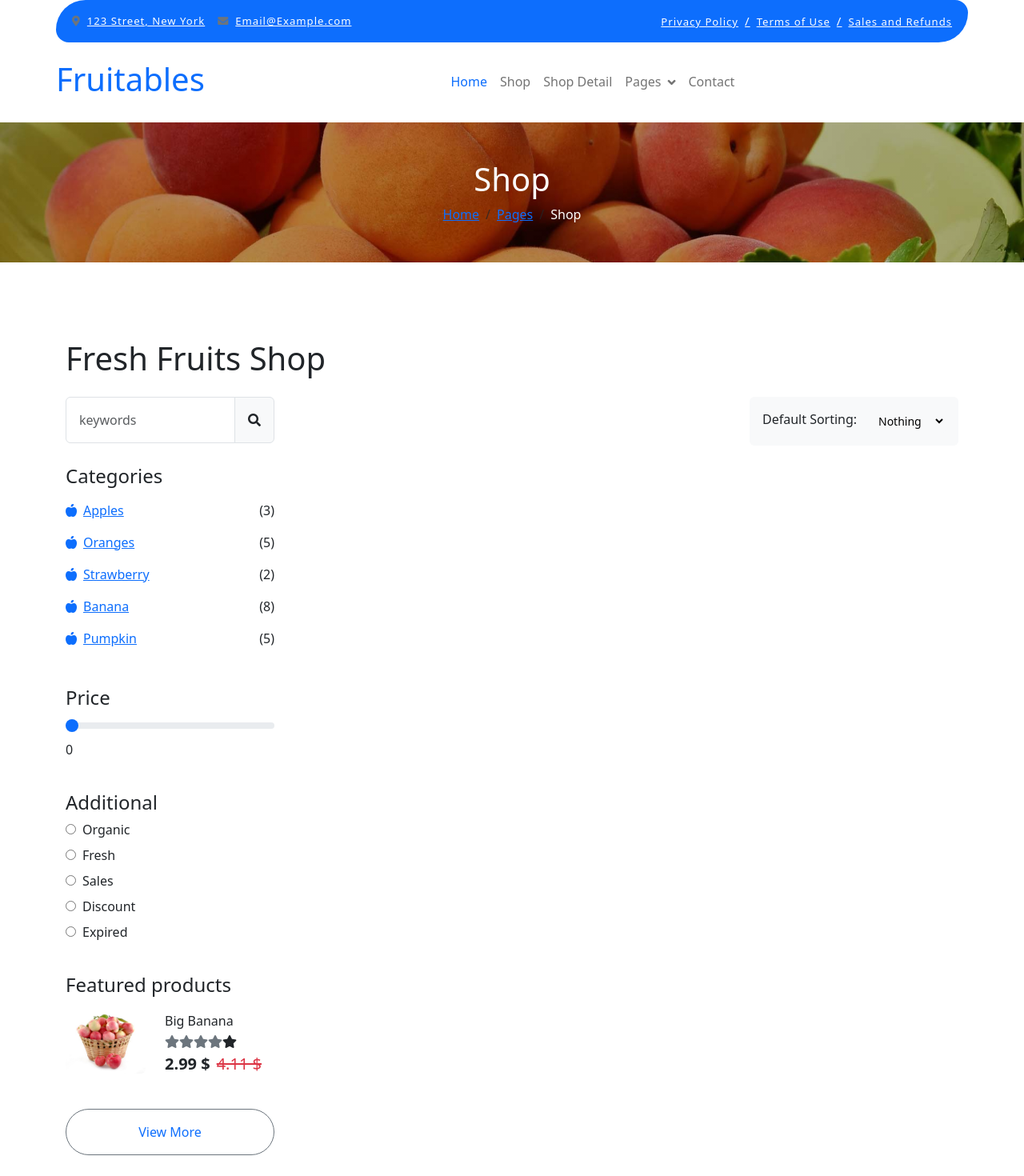
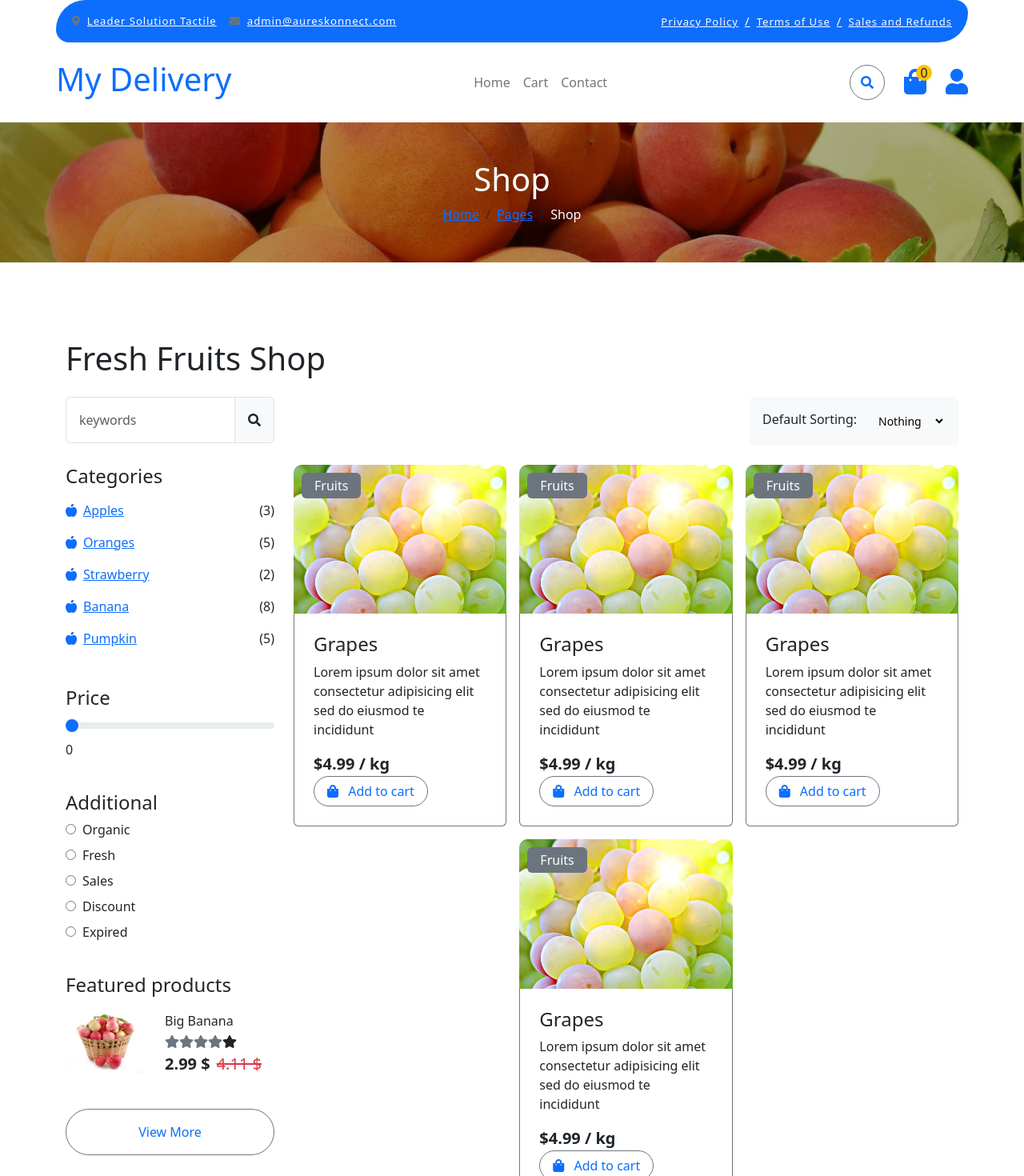
Before and after one commit to alimarzoug12/my-delivery, a React (Create React App) app: page /shop in a window 1280 px wide. Shown: the top 1470 px of the page at 80% size. Built offline with nearby package versions, Linux system fonts and the light colour scheme.

Commit message:
refactor: "some changes of the template"

```diff
--- a/src/components/Cart.tsx
+++ b/src/components/Cart.tsx
@@ -1,7 +1,8 @@
 // src/components/Cart.tsx
 import React from 'react';
 
-const Cart: React.FC = () => {
+export default function Cart(){
+
     return (
         <div className="container-fluid py-5">
             <div className="container py-5">
@@ -80,7 +81,7 @@ const Cart: React.FC = () => {
                                         <p className="mb-0">Flat rate: $3.00</p>
                                     </div>
                                 </div>
-                                <p className="mb-0 text-end">Shipping to Ukraine.</p>
+                                <p className="mb-0 text-end">Shipping to Tunisia.</p>
                             </div>
                             <div className="py-4 mb-4 border-top border-bottom d-flex justify-content-between">
                                 <h5 className="mb-0 ps-4 me-4">Total</h5>
@@ -94,5 +95,3 @@ const Cart: React.FC = () => {
         </div>
     );
 };
-
-export default Cart;
--- a/src/components/Contact.tsx
+++ b/src/components/Contact.tsx
@@ -1,7 +1,7 @@
 // src/components/Contact.tsx
 import React from 'react';
 
-const Contact: React.FC = () => {
+export default function Contact(){
     return (
         <div className="container-fluid contact py-5">
             <div className="container py-5">
@@ -55,5 +55,3 @@ const Contact: React.FC = () => {
         </div>
     );
 };
-
-export default Contact;
--- a/src/components/Footer.tsx
+++ b/src/components/Footer.tsx
@@ -7,9 +7,9 @@ const Footer: React.FC = () => {
             <div className="container py-5">
                 <div className="pb-4 mb-4" style={{ borderBottom: '1px solid rgba(226, 175, 24, 0.5)' }}>
                     <div className="row g-4">
-                        <div className="col-lg-3">
-                            <a href="#">
-                                <h1 className="text-primary mb-0">Fruitables</h1>
+                        <div className="col-lg-3 nav-item ">
+                            <a href="#" className='nav-link'>
+                                <h1 className="text-primary mb-0">My Delivery</h1>
                                 <p className="text-secondary mb-0">Fresh products</p>
                             </a>
                         </div>
@@ -21,10 +21,10 @@ const Footer: React.FC = () => {
                         </div>
                         <div className="col-lg-3">
                             <div className="d-flex justify-content-end pt-3">
-                                <a className="btn btn-outline-secondary me-2 btn-md-square rounded-circle" href=""><i className="fab fa-twitter"></i></a>
-                                <a className="btn btn-outline-secondary me-2 btn-md-square rounded-circle" href=""><i className="fab fa-facebook-f"></i></a>
-                                <a className="btn btn-outline-secondary me-2 btn-md-square rounded-circle" href=""><i className="fab fa-youtube"></i></a>
-                                <a className="btn btn-outline-secondary btn-md-square rounded-circle" href=""><i className="fab fa-linkedin-in"></i></a>
+                                <a className="btn btn-outline-secondary me-2 btn-md-square rounded-circle" href="https://x.com/AliMarzoug12"><i className="fab fa-twitter"></i></a>
+                                <a className="btn btn-outline-secondary me-2 btn-md-square rounded-circle" href="https://www.facebook.com/ali.marzoug.14"><i className="fab fa-facebook-f"></i></a>
+                                <a className="btn btn-outline-secondary me-2 btn-md-square rounded-circle" href="https://www.youtube.com/@alimarzoug4455"><i className="fab fa-youtube"></i></a>
+                                <a className="btn btn-outline-secondary btn-md-square rounded-circle" href="https://www.linkedin.com/in/ali-marzoug-b7a022209/"><i className="fab fa-linkedin-in"></i></a>
                             </div>
                         </div>
                     </div>
--- a/src/components/Navbar.tsx
+++ b/src/components/Navbar.tsx
@@ -1,15 +1,23 @@
 // src/components/Navbar.tsx
 import React from 'react';
+import { NavLink, useLocation } from 'react-router-dom';
 import 'bootstrap/dist/css/bootstrap.min.css';
 
 const Navbar: React.FC = () => {
+
     return (
         <div className="container-fluid fixed-top">
             <div className="container topbar bg-primary d-none d-lg-block">
                 <div className="d-flex justify-content-between">
                     <div className="top-info ps-2">
-                        <small className="me-3"><i className="fas fa-map-marker-alt me-2 text-secondary"></i><a href="#" className="text-white">123 Street, New York</a></small>
-                        <small className="me-3"><i className="fas fa-envelope me-2 text-secondary"></i><a href="#" className="text-white">Email@Example.com</a></small>
+                        <small className="me-3">
+                            <i className="fas fa-map-marker-alt me-2 text-secondary"></i>
+                            <a href="/contact" className="text-white">Leader Solution Tactile</a>
+                        </small>
+                        <small className="me-3">
+                            <i className="fas fa-envelope me-2 text-secondary"></i>
+                            <a href="mailto:admin@aureskonnect.com" className="text-white">admin@aureskonnect.com</a>
+                        </small>
                     </div>
                     <div className="top-link pe-2">
                         <a href="#" className="text-white"><small className="text-white mx-2">Privacy Policy</small>/</a>
@@ -20,25 +28,36 @@ const Navbar: React.FC = () => {
             </div>
             <div className="container px-0">
                 <nav className="navbar navbar-light bg-white navbar-expand-xl">
-                    <a href="/" className="navbar-brand"><h1 className="text-primary display-6">Fruitables</h1></a>
+                    <NavLink to="/" className="navbar-brand"><h1 className="text-primary display-8">My Delivery</h1></NavLink>
                     <button className="navbar-toggler" type="button" data-bs-toggle="collapse" data-bs-target="#navbarCollapse">
                         <span className="fa fa-bars text-primary"></span>
                     </button>
                     <div className="collapse navbar-collapse bg-white" id="navbarCollapse">
                         <div className="navbar-nav mx-auto">
-                            <a href="/" className="nav-item nav-link active">Home</a>
-                            <a href="/shop" className="nav-item nav-link">Shop</a>
-                            <a href="/productDetail" className="nav-item nav-link">Shop Detail</a>
-                            <div className="nav-item dropdown">
+                            <NavLink to="/" className="nav-item nav-link" end>Home</NavLink>
+                            {/* <NavLink to="/shop" className="nav-item nav-link">Shop</NavLink>
+                            <NavLink to="/productDetail" className="nav-item nav-link">Shop Detail</NavLink> */}
+                            <NavLink to="/cart" className="nav-item nav-link">Cart</NavLink>
+                            {/* <div className="nav-item dropdown">
                                 <a href="#" className="nav-link dropdown-toggle" data-bs-toggle="dropdown">Pages</a>
                                 <div className="dropdown-menu m-0 bg-secondary rounded-0">
-                                    <a href="/cart" className="dropdown-item">Cart</a>
-                                    <a href="/checkout" className="dropdown-item">Checkout</a>
-                                    <a href="/testimonial" className="dropdown-item">Testimonial</a>
-                                    <a href="/404" className="dropdown-item">404 Page</a>
+                                    <NavLink to="/cart" className="dropdown-item">Cart</NavLink>
+                                    <NavLink to="/checkout" className="dropdown-item">Checkout</NavLink>
+                                    <NavLink to="/testimonial" className="dropdown-item">Testimonial</NavLink>
+                                    <NavLink to="/404" className="dropdown-item">404 Page</NavLink>
                                 </div>
-                            </div>
-                            <a href="/contact" className="nav-item nav-link">Contact</a>
+                            </div> */}
+                            <NavLink to="/contact" className="nav-item nav-link">Contact</NavLink>
+                        </div>
+                        <div className="d-flex m-3 me-0">
+                            <button className="btn-search btn border border-secondary btn-md-square rounded-circle bg-white me-4" data-bs-toggle="modal" data-bs-target="#searchModal"><i className="fas fa-search text-primary"></i></button>
+                            <a href="/cart" className="position-relative me-4 my-auto">
+                                <i className="fa fa-shopping-bag fa-2x"></i>
+                                <span className="position-absolute bg-warning rounded-circle d-flex align-items-center justify-content-center text-dark px-1" style={{top: '-5px',left: '15px',height: '20px',minWidth: '20px', }}>0</span>
+                            </a>
+                            <a href="#" className="my-auto">
+                                <i className="fas fa-user fa-2x"></i>
+                            </a>
                         </div>
                     </div>
                 </nav>
--- a/src/components/Shop.tsx
+++ b/src/components/Shop.tsx
@@ -136,9 +136,9 @@ const Shop: React.FC = () => {
                                             </div>
                                         </div>
                                     </div>
-                                </div>
+                                </div></div>
                                 <div className="col-lg-9">
-                                    <div className="row g-4 justify-content-center">
+                                    <div className="row g-3 justify-content-center">
                                         {/* Example fruit item */}
                                         <div className="col-md-6 col-lg-6 col-xl-4">
                                             <div className="rounded position-relative fruite-item">
@@ -156,7 +156,71 @@ const Shop: React.FC = () => {
                                                         </a>
                                                     </div>
                                                 </div>
-                                            </div>
+
+
+                                        </div>
+                                        {/* Repeat for other fruit items */}
+                                    </div>
+                                    <div className="col-md-6 col-lg-6 col-xl-4">
+                                            <div className="rounded position-relative fruite-item">
+                                                <div className="fruite-img">
+                                                    <img src="img/fruite-item-5.jpg" className="img-fluid w-100 rounded-top" alt="" />
+                                                </div>
+                                                <div className="text-white bg-secondary px-3 py-1 rounded position-absolute" style={{ top: '10px', left: '10px' }}>Fruits</div>
+                                                <div className="p-4 border border-secondary border-top-0 rounded-bottom">
+                                                    <h4>Grapes</h4>
+                                                    <p>Lorem ipsum dolor sit amet consectetur adipisicing elit sed do eiusmod te incididunt</p>
+                                                    <div className="d-flex justify-content-between flex-lg-wrap">
+                                                        <p className="text-dark fs-5 fw-bold mb-0">$4.99 / kg</p>
+                                                        <a href="#" className="btn border border-secondary rounded-pill px-3 text-primary">
+                                                            <i className="fa fa-shopping-bag me-2 text-primary"></i> Add to cart
+                                                        </a>
+                                                    </div>
+                                                </div>
+
+
+                                        </div>
+                                        {/* Repeat for other fruit items */}
+                                    </div>
+                                    <div className="col-md-6 col-lg-6 col-xl-4">
+                                            <div className="rounded position-relative fruite-item">
+                                                <div className="fruite-img">
+                                                    <img src="img/fruite-item-5.jpg" className="img-fluid w-100 rounded-top" alt="" />
+                                                </div>
+                                                <div className="text-white bg-secondary px-3 py-1 rounded position-absolute" style={{ top: '10px', left: '10px' }}>Fruits</div>
+                                                <div className="p-4 border border-secondary border-top-0 rounded-bottom">
+                                                    <h4>Grapes</h4>
+                                                    <p>Lorem ipsum dolor sit amet consectetur adipisicing elit sed do eiusmod te incididunt</p>
+                                                    <div className="d-flex justify-content-between flex-lg-wrap">
+                                                        <p className="text-dark fs-5 fw-bold mb-0">$4.99 / kg</p>
+                                                        <a href="#" className="btn border border-secondary rounded-pill px-3 text-primary">
+                                                            <i className="fa fa-shopping-bag me-2 text-primary"></i> Add to cart
+                                                        </a>
+                                                    </div>
+                                                </div>
+
+
+                                        </div>
+                                        {/* Repeat for other fruit items */}
+                                    </div>
+                                    <div className="col-md-6 col-lg-6 col-xl-4">
+                                            <div className="rounded position-relative fruite-item">
+                                                <div className="fruite-img">
+                                                    <img src="img/fruite-item-5.jpg" className="img-fluid w-100 rounded-top" alt="" />
+                                                </div>
+                                                <div className="text-white bg-secondary px-3 py-1 rounded position-absolute" style={{ top: '10px', left: '10px' }}>Fruits</div>
+                                                <div className="p-4 border border-secondary border-top-0 rounded-bottom">
+                                                    <h4>Grapes</h4>
+                                                    <p>Lorem ipsum dolor sit amet consectetur adipisicing elit sed do eiusmod te incididunt</p>
+                                                    <div className="d-flex justify-content-between flex-lg-wrap">
+                                                        <p className="text-dark fs-5 fw-bold mb-0">$4.99 / kg</p>
+                                                        <a href="#" className="btn border border-secondary rounded-pill px-3 text-primary">
+                                                            <i className="fa fa-shopping-bag me-2 text-primary"></i> Add to cart
+                                                        </a>
+                                                    </div>
+                                                </div>
+
+
                                         </div>
                                         {/* Repeat for other fruit items */}
                                     </div>
```
